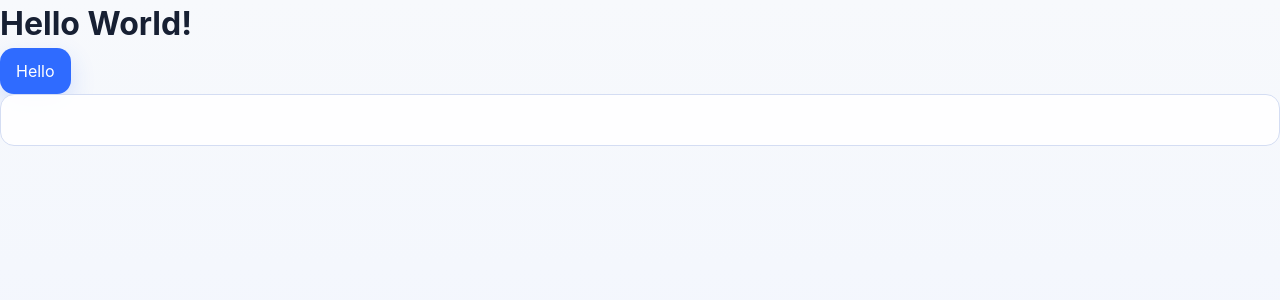
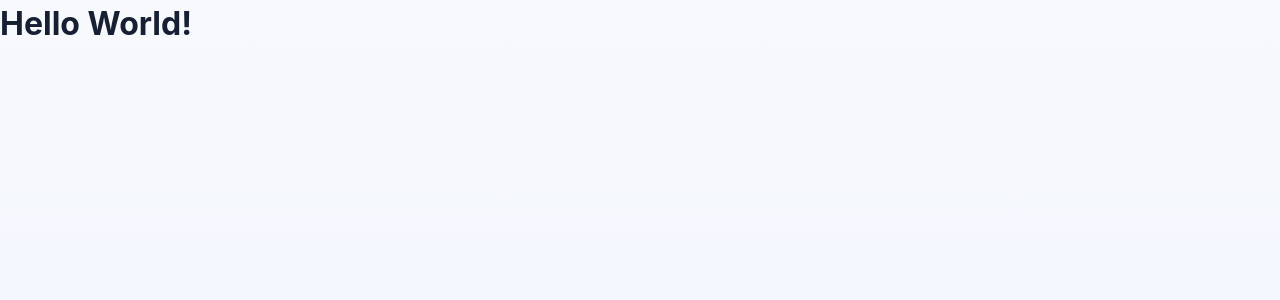
Before and after one commit to Warmzzz/react-tutorial-stub, a React (Vite) app: page / in a window 1280 px wide. Shown: the top 300 px of the page. Built offline with nearby package versions, Linux system fonts and the light colour scheme.

Commit message:
Réinitialisation du App.tsx

```diff
--- a/src/App.tsx
+++ b/src/App.tsx
@@ -3,8 +3,6 @@ export default function App() {
     return(
         <main>
             <h1>Hello World!</h1>
-            <button>Hello</button>
-            <input type="text" />
         </main>
     )
 }
```
